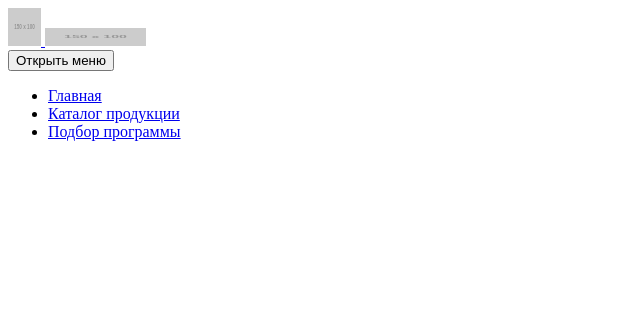
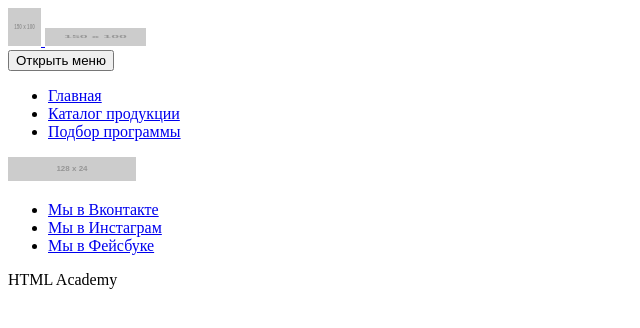
Before and after one commit to KonstantinAchapin/636909-cat-energy-16, a website: page source/form.html in a window 1280 px wide. Shown: the whole page, without its empty margins (0-640 px from the left). Drawn offline with Linux system fonts and the light colour scheme; placeholder pictures from the web are drawn by us.

Commit message:
Добавляет разметку футера на страницу формы

```diff
--- a/source/form.html
+++ b/source/form.html
@@ -1,6 +1,5 @@
 <!DOCTYPE html>
 <html lang="ru">
-
   <head>
     <meta charset="utf-8">
     <title>HTML Academy: Кэт энерджи</title>
@@ -35,6 +34,37 @@
         </div>
       </nav>
     </header>
+
+    <main class="page-main">
+
+    </main>
+
+    <footer class="footer-page">
+      <div class="footer-page__wrapper">
+        <div class="footer-page__logo">
+          <img class="footer-page__logo-text" src="http://placehold.it/128x24" width="128" height="24" alt="Логотип Кэт энерджи надпись">
+        </div>
+        <div class="footer-page__social social">
+          <ul class="social_list">
+            <li class="social_item">
+              <a class="social__link social__link--vkontakte" href="#">Мы в Вконтакте</a>
+            </li>
+            <li class="social__item">
+              <a class="social__link social__link--instagram" href="#">Мы в Инстаграм</a>
+            </li>
+            <li class="social__item">
+              <a class="social__link social__link--facebook" href="#">Мы в Фейсбуке</a>
+            </li>
+          </ul>
+        </div>
+        <div class="footer-page__developer developer">
+          <p class="developer__text">HTML Academy</p>
+          <a class="developer__logo" href="#">
+            <span class="developer__logo-image academy-logo"></span>
+          </a>
+        </div>
+      </div>
+    </footer>
+
   </body>
-
 </html>
```
